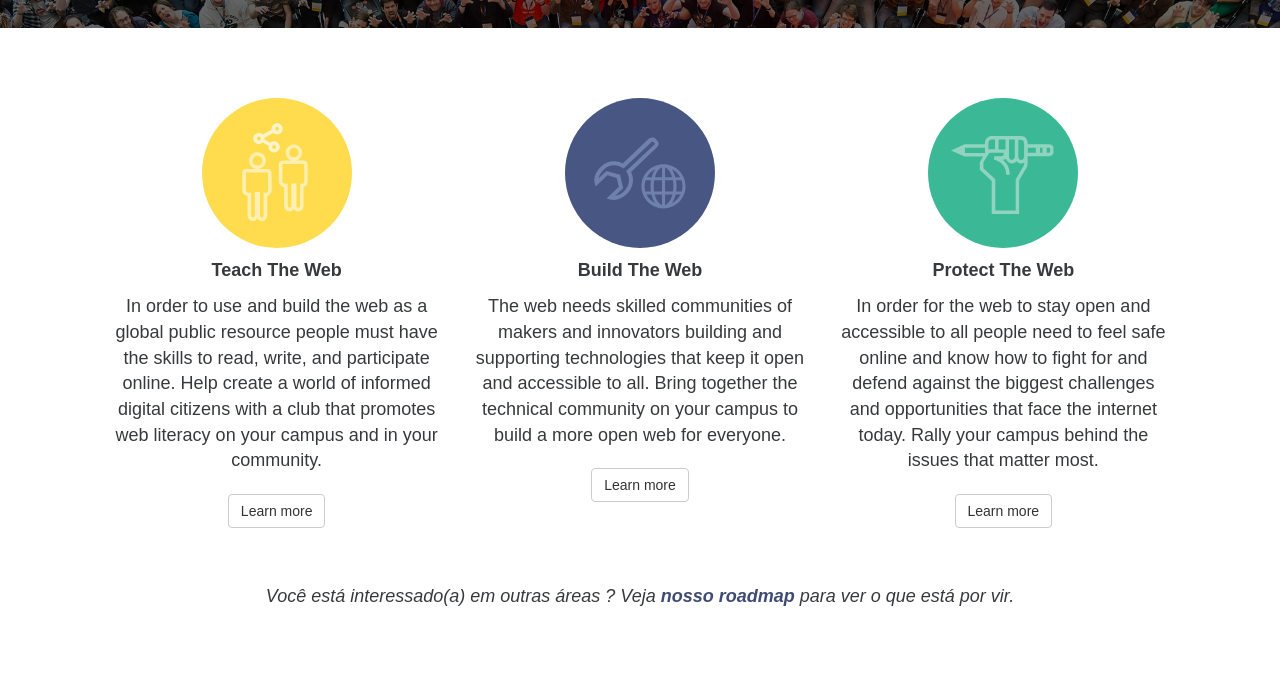
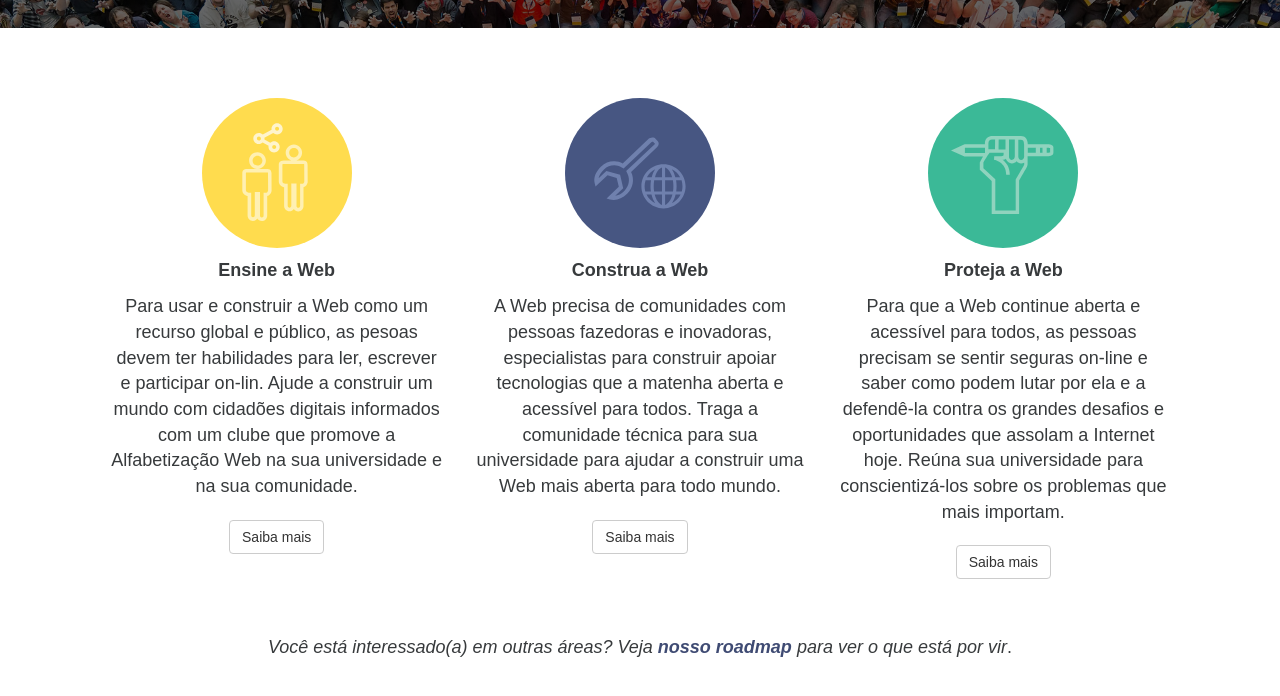
Before and after one commit to mozilla/activate.mozilla.community, a Jekyll site: the page built from _pages/pt/index.md, in a window 1280 px wide and 900 px high, scrolled down 260 px. Shown: the top 696 px of the window. Built offline with Jekyll 4.4.1, drawn with Linux system fonts in a browser that asks for light colours; some web fonts are replaced.

Commit message:
Index.md localized

```diff
--- a/_pages/pt/index.md
+++ b/_pages/pt/index.md
@@ -8,27 +8,27 @@ ref: index
 
 {:action1: .col-md-4 .area}
 <img src="/asserts/img/icon-teach.svg" alt="teach" class="img-circle home-img">
-<span class="area-title">Teach The Web</span>
-<span class="area-text">In order to use and build the web as a global public resource people must have the skills to read, write, and participate online. Help create a world of informed digital citizens with a club that promotes web literacy on your campus and in your community.</span>
-<a class="btn btn-default" href="/pt/activities/#teach-the-web" role="button">Learn more</a>
+<span class="area-title">Ensine a Web</span>
+<span class="area-text">Para usar e construir a Web como um recurso global e público, as pesoas devem ter habilidades para ler, escrever e participar on-lin. Ajude a construir um mundo com cidadões digitais informados com um clube que promove a Alfabetização Web na sua universidade e na sua comunidade.</span>
+<a class="btn btn-default" href="/pt/activities/#teach-the-web" role="button">Saiba mais</a>
 {: action1}
 
 {:action2: .col-md-4 .area}
 <img src="/asserts/img/icon-build.svg" alt="teach" class="img-circle home-img">
-<span class="area-title">Build The Web</span>
-<span class="area-text">The web needs skilled communities of makers and innovators building and supporting technologies that keep it open and accessible to all. Bring together the technical community on your campus to build a more open web for everyone.</span>
-<a class="btn btn-default" href="/pt/activities/#build-the-web" role="button">Learn more</a>
+<span class="area-title">Construa a Web</span>
+<span class="area-text">A Web precisa de comunidades com pessoas fazedoras e inovadoras, especialistas para construir apoiar tecnologias que a matenha aberta e acessível para todos. Traga a comunidade técnica para sua universidade para ajudar a construir uma Web mais aberta para todo mundo.</span>
+<a class="btn btn-default" href="/pt/activities/#build-the-web" role="button">Saiba mais</a>
 {: action2}
 
 {:action3: .col-md-4 .area}
 <img src="/asserts/img/icon-protect.svg" alt="teach" class="img-circle home-img">
-<span class="area-title">Protect The Web</span>
-<span class="area-text">In order for the web to stay open and accessible to all people need to feel safe online and know how to fight for and defend against the biggest challenges and opportunities that face the internet today. Rally your campus behind the issues that matter most.</span>
-<a class="btn btn-default" href="/pt/activities/#protect-the-web" role="button">Learn more</a>
+<span class="area-title">Proteja a Web</span>
+<span class="area-text">Para que a Web continue aberta e acessível para todos, as pessoas precisam se sentir seguras on-line e saber como podem lutar por ela e a defendê-la contra os grandes desafios e oportunidades que assolam a Internet hoje. Reúna sua universidade para conscientizá-los sobre os problemas que mais importam.</span>
+<a class="btn btn-default" href="/pt/activities/#protect-the-web" role="button">Saiba mais</a>
 {: action3}
 
 {: .clearfix}
 &nbsp;
 
 {: .center .index-notice}
-_Você está interessado(a) em outras áreas ? Veja [nosso roadmap](/pt/roadmap/) para ver o que está por vir._
+_Você está interessado(a) em outras áreas? Veja [nosso roadmap](/pt/roadmap/) para ver o que está por vir_.
```
